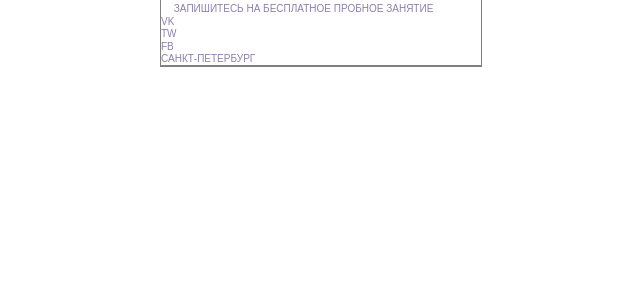
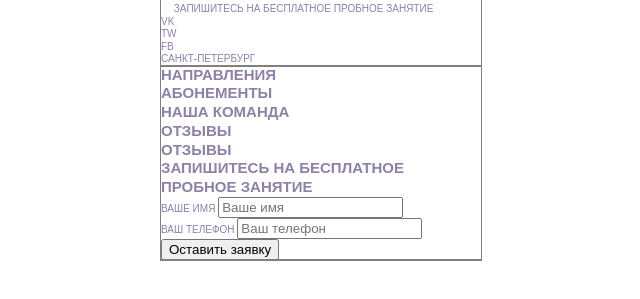
Before and after one commit to Shaktyka/yoga, a website with bundled scripts: page index.html in a window 1280 px wide. Shown: the part 75-374 px from the top of the page, without its empty margins (319-959 px from the left). Built offline with nearby package versions, Linux system fonts and the light colour scheme; files whose address does not match are found by name.

Commit message:
Разметка блока записи на занятия

```diff
--- a/index.html
+++ b/index.html
@@ -67,10 +67,51 @@
   </header>
   <main class="main">
     <div class="container">
+      <!-- Направления -->
+      <section>
+        <h2>Направления</h2>
+
+      </section>
+      <!-- Абонементы -->
+      <section>
+        <h2>Абонементы</h2>
+
+      </section>
+      <!-- Наша команда -->
+      <section>
+        <h2>Наша команда</h2>
+
+      </section>
+      <!-- Отзывы -->
+      <section>
+        <h2>Отзывы</h2>
+
+      </section>
+      <!-- Отзывы -->
+      <section>
+        <h2>Отзывы</h2>
+
+      </section>
+      <!-- Запись на занятия -->
+      <section class="signup">
+        <h2 class="signup__title">Запишитесь на бесплатное пробное занятие</h2>
+        <form class="form signup__form" action="#">
+          <div class="form__group">
+            <label for="name">Ваше имя</label>
+            <input class="form__text-input" id="name" type="text" placeholder="Ваше имя">
+          </div>
+          <div class="form__group">
+            <label for="phone">Ваш телефон</label>
+            <input class="form__text-input" id="phone" type="text" placeholder="Ваш телефон">
+          </div>
+          <button class="form__submit" type="submit">Оставить заявку</button>
+        </form>
+      </section>
     </div>
   </main>
   <footer class="footer">
     <div class="container">
+
     </div>
   </footer>
   <script src="./build/js/index.js"></script>
```
